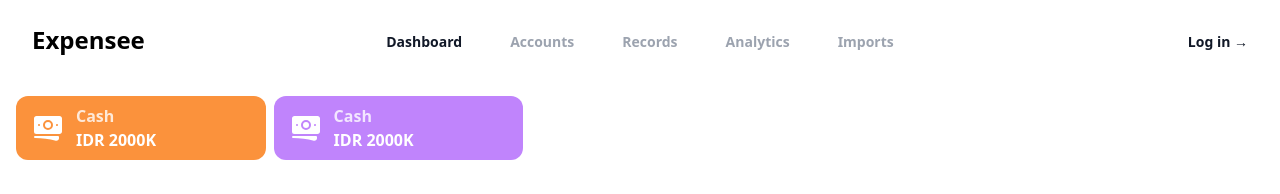
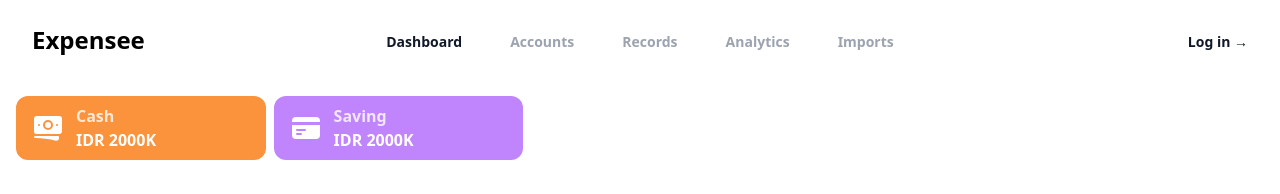
Before and after one commit to sipamungkas/expensee-a-minimalist-expense-tracker, a Nuxt app: page /dashboard in a window 1280 px wide. Shown: the top 194 px of the page. Built offline with nearby package versions, Linux system fonts and the light colour scheme.

Commit message:
refactor: rename account into pocket

```diff
--- a/components/AccountItem/index.vue
+++ b/components/PocketItem/index.vue
@@ -2,9 +2,9 @@
 interface Props {
     title: string,
     balance: number,
-    class: string
+    class?: string
 }
-const props = defineProps<Props>()
+const props = defineProps<Partial<Props>>()
 
 const classValue = computed(() => (props.class ? props.class : 'bg-purple-400'))
 
@@ -12,7 +12,7 @@ const classValue = computed(() => (props.class ? props.class : 'bg-purple-400'))
 
 
 <template>
-    <div class="cursor-pointer flex flex-row px-4 py-2 items-center gap-3 rounded-xl w-[100%] md:w-[30%] xl:w-[20%] hover:opacity-90"
+    <div class="cursor-pointer flex flex-row px-4 py-2 items-center gap-3 rounded-xl w-[100%] md:w-[20%] hover:opacity-90"
         :class="classValue">
         <slot />
         <div>
--- a/locales/en.json
+++ b/locales/en.json
@@ -1,6 +1,6 @@
 {
   "analytics": "analytics",
-  "accounts": "accounts",
+  "pockets": "pockets",
   "dashboard": "dashboard",
   "imports": "imports",
   "records": "records",
--- a/locales/id.json
+++ b/locales/id.json
@@ -1,6 +1,6 @@
 {
   "analytics": "analytics",
-  "accounts": "akun",
+  "pockets": "kantong",
   "dashboard": "beranda",
   "imports": "imports",
   "records": "records",
--- a/pages/dashboard/index.vue
+++ b/pages/dashboard/index.vue
@@ -4,12 +4,13 @@ import { BanknotesIcon, CreditCardIcon } from '@heroicons/vue/24/solid'
 
 <template>
     <div class="flex flex-1 flex-wrap gap-2">
-        <AccountItem title="Cash" balance="2000" class="bg-orange-400">
+        <PocketItem title="Cash" balance="2000" class="bg-orange-400">
             <BanknotesIcon class='h-8 w-8 text-white' />
-        </AccountItem>
-        <AccountItem title="Cash" balance="2000">
-            <BanknotesIcon class='h-8 w-8 text-white' />
-        </AccountItem>
+        </PocketItem>
+        <PocketItem title="Saving" balance="2000">
+            <CreditCardIcon class='h-8 w-8 text-white' />
+        </PocketItem>
+
 
     </div>
 </template>
```
